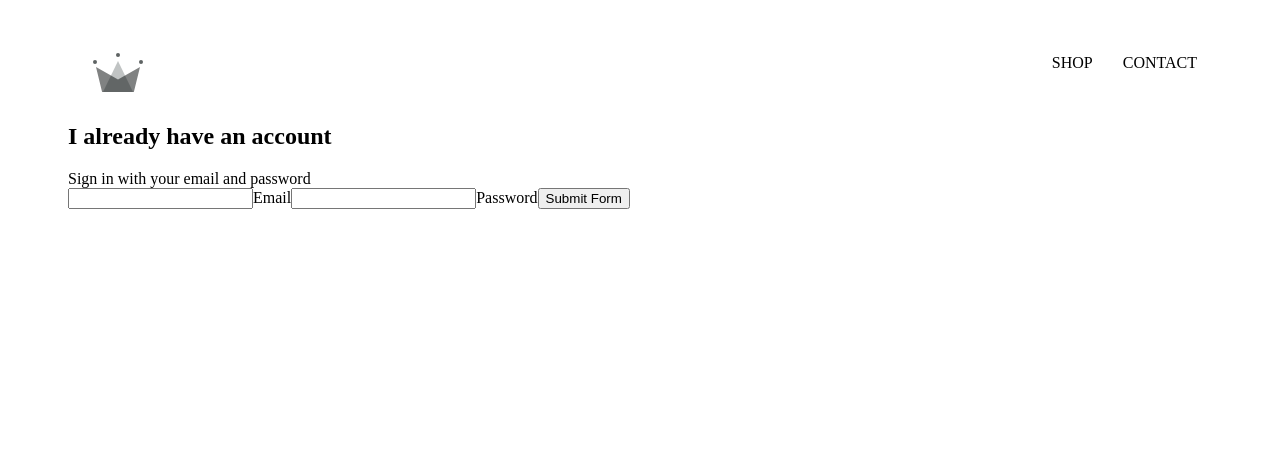
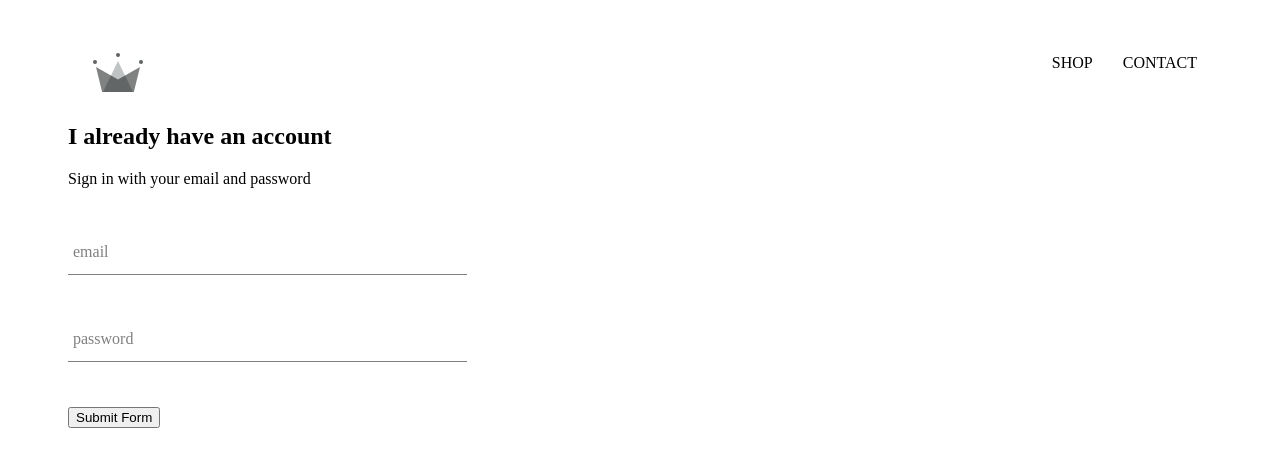
Before and after one commit to pmin825/ecommerce-project, a React (Create React App) app in the folder ecomm-project/: page /signin in a window 1280 px wide. Shown: the top 466 px of the page. Built offline with nearby package versions, Linux system fonts and the light colour scheme.

Commit message:
create form input component

```diff
--- /dev/null
+++ b/ecomm-project/src/components/form-input/form-input.component.jsx
@@ -0,0 +1,13 @@
+import React from "react";
+import "./form-input.styles.scss";
+
+const FormInput = ({ handleChange, label, ...otherProps }) => (
+  <div className="group">
+    <input className="form-input" onChange={handleChange} {...otherProps} />
+    {label ? (
+      <label className={`${otherProps.value.length ? "shrink" : ""} form-input-label`}>{label}</label>
+    ) : null}
+  </div>
+);
+
+export default FormInput;
--- /dev/null
+++ b/ecomm-project/src/components/form-input/form-input.styles.scss
@@ -0,0 +1,54 @@
+$sub-color: grey;
+$main-color: black;
+
+@mixin shrinkLabel {
+  top: -14px;
+  font-size: 12px;
+  color: $main-color;
+}
+
+.group {
+  position: relative;
+  margin: 45px 0;
+
+  .form-input {
+    background: none;
+    background-color: white;
+    color: $sub-color;
+    font-size: 18px;
+    padding: 10px 10px 10px 5px;
+    display: block;
+    width: 100%;
+    border: none;
+    border-radius: 0;
+    border-bottom: 1px solid $sub-color;
+    margin: 25px 0;
+
+    &:focus {
+      outline: none;
+    }
+
+    &:focus ~ .form-input-label {
+      @include shrinkLabel();
+    }
+  }
+
+  input[type="password"] {
+    letter-spacing: 0.3em;
+  }
+
+  .form-input-label {
+    color: $sub-color;
+    font-size: 16px;
+    font-weight: normal;
+    position: absolute;
+    pointer-events: none;
+    left: 5px;
+    top: 10px;
+    transition: 300ms ease all;
+
+    &.shrink {
+      @include shrinkLabel();
+    }
+  }
+}
--- a/ecomm-project/src/components/sign-in/sign-in.component.jsx
+++ b/ecomm-project/src/components/sign-in/sign-in.component.jsx
@@ -1,4 +1,5 @@
 import React from "react";
+import FormInput from "../form-input/form-input.component";
 import "./sign-in.styles.scss";
 
 class SignIn extends React.Component {
@@ -27,22 +28,22 @@
         <h2>I already have an account</h2>
         <span>Sign in with your email and password</span>
         <form onSubmit={this.handleSubmit}>
-          <input
+          <FormInput
             name="email"
             type="email"
             value={this.state.email}
-            onChange={this.handleChange}
+            handleChange={this.handleChange}
+            label="email"
             required
-          ></input>
-          <label>Email</label>
-          <input
+          />
+          <FormInput
             name="password"
             type="password"
             value={this.state.password}
-            onChange={this.handleChange}
+            handleChange={this.handleChange}
+            label="password"
             required
-          ></input>
-          <label>Password</label>
+          />
           <input type="submit" value="Submit Form" />
         </form>
       </div>
--- a/ecomm-project/src/components/sign-in/sign-in.styles.scss
+++ b/ecomm-project/src/components/sign-in/sign-in.styles.scss
@@ -0,0 +1,3 @@
+.sign-in {
+  width: 30vw;
+}
```
Also changed, not shown: 1 other file (tests, documents, lock files or other folders).
